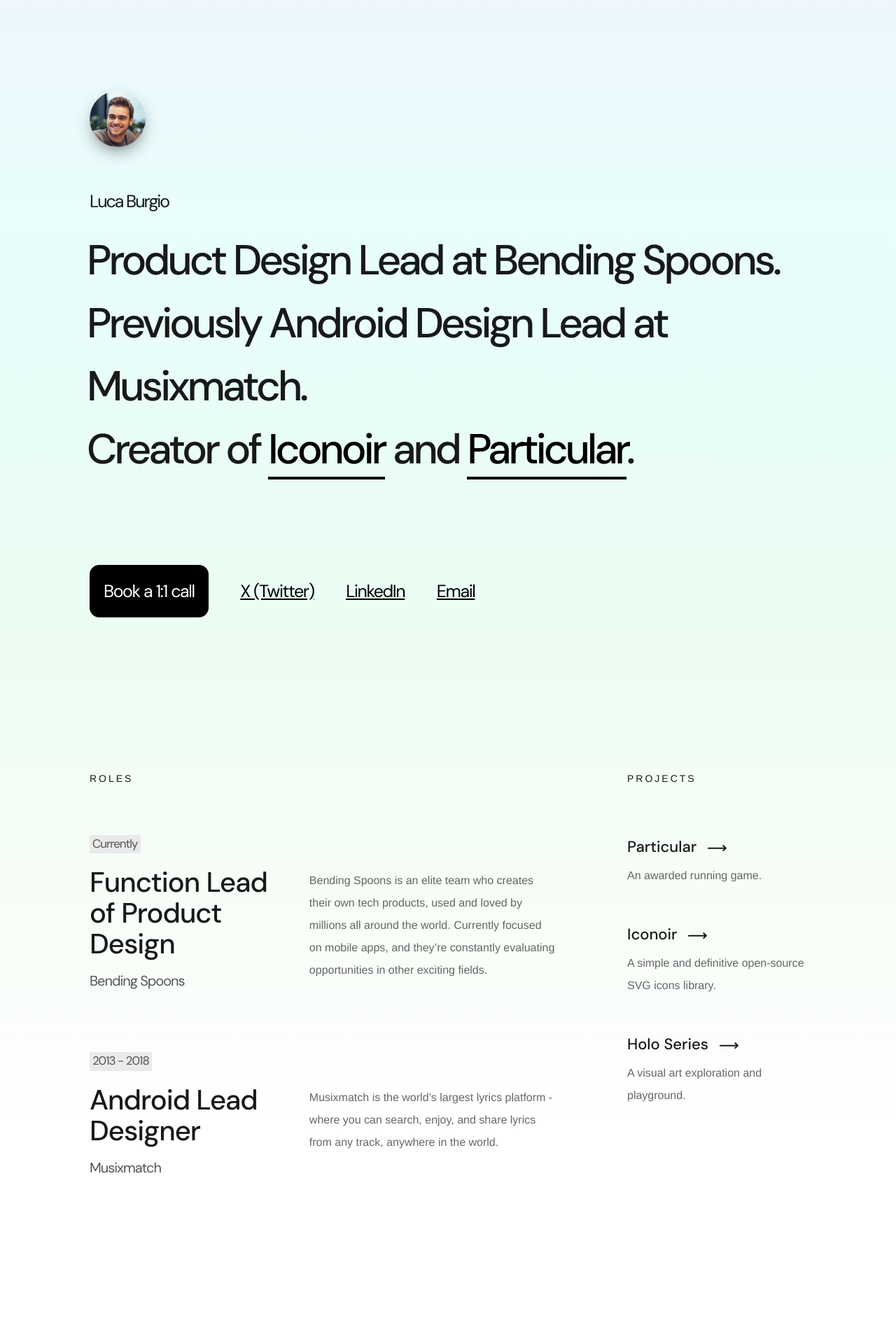
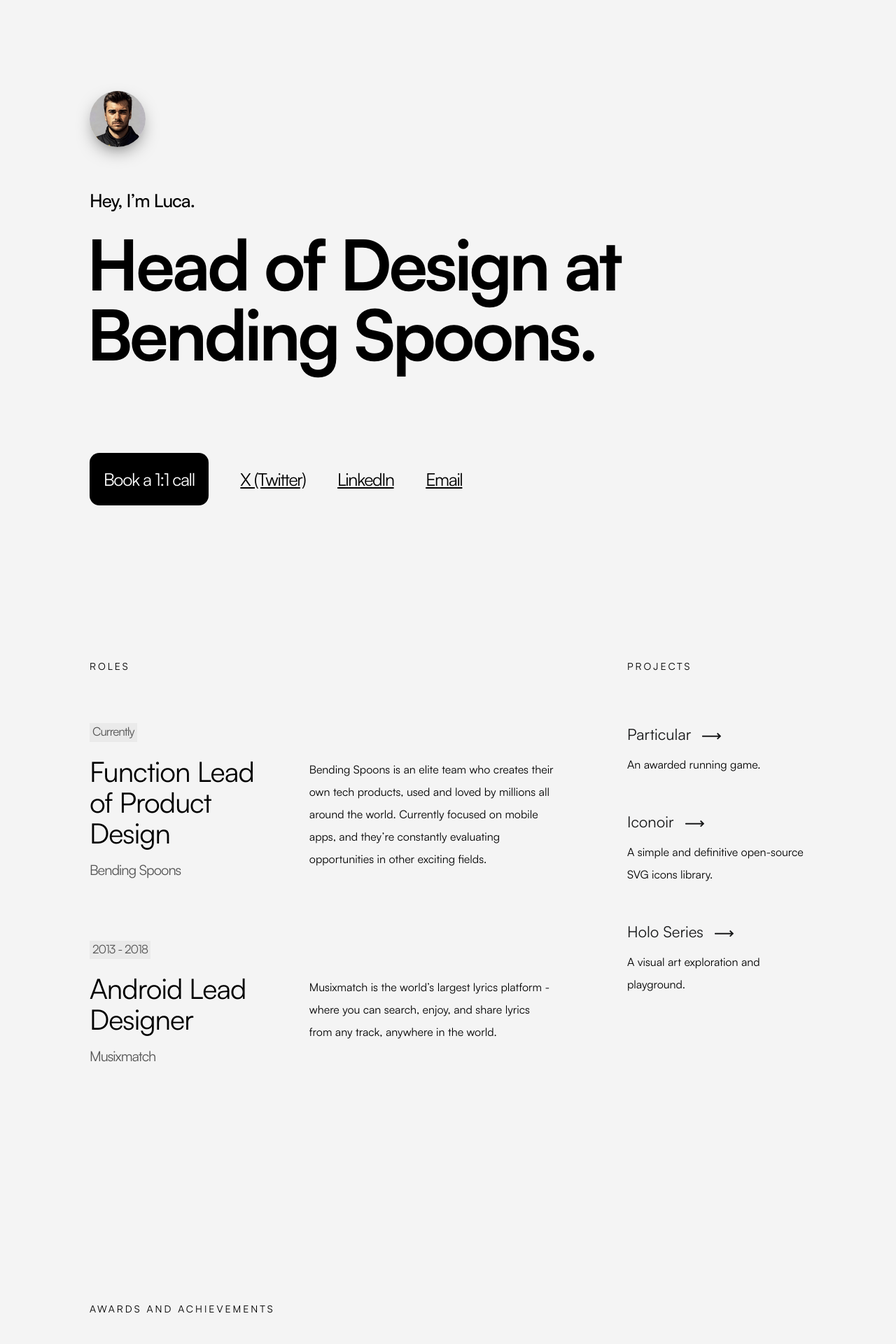
Before and after one commit to lucaburgio/lucaburgio.com, a PHP site: page / in a window 1280 px wide. Shown: the top 1920 px of the page at 70% size. Run offline with PHP 8.4, Linux system fonts and the light colour scheme; some web fonts are replaced.

Commit message:
fix: first cleaning

```diff
--- a/css/default.css
+++ b/css/default.css
@@ -1,77 +1,79 @@
-@import url('https://rsms.me/inter/inter-ui.css');
-@import url('https://fonts.googleapis.com/css2?family=DM+Sans:wght@400;500;700&display=swap');
-
+:root {
+  --bg: #F4F4F4;
+}
+@font-face {
+  font-family: 'Satoshi-Regular';
+  src: url('../fonts/Satoshi-Regular.woff') format('woff');
+       font-weight: 400;
+       font-display: swap;
+       font-style: normal;
+}
+@font-face {
+  font-family: 'Satoshi-Medium';
+  src: url('../fonts/Satoshi-Medium.woff') format('woff');
+       font-weight: 500;
+       font-display: swap;
+       font-style: normal;
+}
+@font-face {
+  font-family: 'Satoshi-Bold';
+  src: url('../fonts/Satoshi-Bold.woff') format('woff');
+       font-weight: 700;
+       font-display: swap;
+       font-style: normal;
+}
+body{
+  font-family: 'Satoshi-Regular', sans-serif;
+  text-rendering: geometricPrecision;
+  margin: 0;
+  letter-spacing: 0;
+  font-size: 20px;
+  line-height: 1.5;
+  background-color: var(--bg);
+}
 html{
 	-ms-text-size-adjust: 100%;
-    -webkit-text-size-adjust: 100%;
+  -webkit-text-size-adjust: 100%;
+}
+.bold-head{
+  font-family: 'Satoshi-Medium';
+  margin-bottom: 10px;
+  font-size: 1.3em;
+  letter-spacing: -1px;
+}
+.title{
+  font-family: 'Satoshi-Bold';
+  width: 100%;
+  font-size: 5em;
+  line-height: 1;
+  letter-spacing: -4px;
+  margin-bottom: 120px;
+  margin-left: -4px;
+  margin-top: 20px;
+}
+.title a{
+  color:black;
+  text-decoration: none;
+  border-bottom: 4px solid #000;
+  box-shadow: inset 0 0px 0 #000;
+  transition-duration: 150ms;
+}
+.title a:hover{
+  color:#fff;
+	background-size: 400% 400%;
+  box-shadow: inset 0 100px 0 #000;
+	animation: gradient 4s ease infinite;
+	height: 100vh;
 }
 .header{
   width: 100%;
   height:1600px;
   position: absolute;
 }
-
-.header.shad{
-  z-index: -998;
-  background: linear-gradient(180deg, rgba(255, 255, 255, 0) 0%, rgba(255, 255, 255, 0) 50%, #FFFFFF 100%);
-}
-
-.header.grad{
-  z-index: -999;
-  background: linear-gradient(180deg, #f8e8fd 0%, #e8fefc 32.81%, #ebfcea 65.1%, #e3dfff 100%);
-  background-size: 200% 200%;
-  -webkit-animation: Animation 10s ease infinite;
-  -moz-animation: Animation 10s ease infinite;
-  animation: Animation 10s ease infinite;
-}
-
-@-webkit-keyframes Animation {
-  0%{background-position:10% 0%}
-  50%{background-position:91% 100%}
-  100%{background-position:10% 0%}
-}
-@-moz-keyframes Animation {
-  0%{background-position:10% 0%}
-  50%{background-position:91% 100%}
-  100%{background-position:10% 0%}
-}
-@keyframes Animation {
-  0%{background-position:10% 0%}
-  50%{background-position:91% 100%}
-  100%{background-position:10% 0%}
-}
-
 .label{
   background-color: #eaeaea;
   width: fit-content;
   padding: 4px;
-}
-.bubble{
-  width: 800px;
-  height: 800px;
-  position: fixed;
-  opacity: 0.2;
-}
-.test-bubble{
-  width: 2000px;
-  height: 2000px;
-  position: fixed;
-  opacity: 0.8;
-  background-size: 100% 100%;
-}
-.bubble.b100{
-  -webkit-filter: blur(100px);
-  -moz-filter: blur(100px);
-  -o-filter: blur(100px);
-  -ms-filter: blur(100px);
-  filter: blur(100px);
-}
-.bubble.b200{
-  -webkit-filter: blur(400px);
-  -moz-filter: blur(400px);
-  -o-filter: blur(400px);
-  -ms-filter: blur(400px);
-  filter: blur(400px);
 }
 .main-con{
 width: 1300px;
@@ -86,44 +88,6 @@
 .half5{width: 50%;margin-right: 20%;}
 .half6{width: 30%;}
 
-@keyframes cursorAnim {
-  from {
-      transform: scale(1);
-  }
-  to {
-      transform: scale(.9);
-  }
-}
-@keyframes cursorAnim3 {
-  0% {
-      transform: scale(1);
-  }
-  50% {
-      transform: scale(2.4);
-      opacity: 1;
-      background-color: black;
-  }
-  100% {
-      transform: scale(1);
-
-  }
-}
-
-.expand {
-  animation: cursorAnim3 .2s forwards;
-  border: 2px solid black;
-}
-
-
-body{
-  font-family: 'Inter UI', sans-serif;
-  text-rendering: geometricPrecision;
-  margin: 0;
-  letter-spacing: 0;
-  font-size: 20px;
-  line-height: 1.5;
-  color: rgba(0,0,0,.6);
-}
 .role{
   display: flex;
 }
@@ -135,28 +99,7 @@
 .role .role-descr{
   width: fit-content;
 }
-
-.btn{
-  text-decoration: none;
-  display: flex;
-  width: fit-content;
-}
-.btn div{
-  padding: 12px 22px;
-  background-color: black;
-  color: white;
-  border-radius: 40px;
-  font-size: 0.8em;
-  font-weight: 600;
-  margin-top: 22px;
-  transition-duration: 100ms;
-}
-.btn div:hover{
-  transform: scale(1.1);
-  transition-duration: 150ms;
-}
 .contacts {
-  font-family: 'DM Sans',sans-serif;
   font-size: 25px;
   display: inline-block;
   font-weight: 400;
@@ -178,34 +121,9 @@
   border-radius: 14px;
   background-color: #000;
 }
-
-.shot{
+.h7 {
   width: 100%;
 }
-.shot .shot-preview{
-  width: 100%;
-  padding-top: 72%;
-  background-color: #fafafa;
-  background-position: center;
-  background-size: 100%;
-  transition-duration: 200ms;
-}
-.shot .shot-preview:hover{
-  /*transform: scale(.95);*/
-  -webkit-box-shadow:inset 0px 0px 0px 3px #000;
-    -moz-box-shadow:inset 0px 0px 0px 3px #000;
-    box-shadow:inset 0px 0px 0px 3px #000;
-  transition-duration: 200ms;
-  background-size: 110%;
-}
-.shot .h7 {
-  width: 100%;
-}
-.black100{color:#18191A;}
-.black80{color:rgba(0,0,0,.8);}
-.black60{color:rgba(0,0,0,.6);}
-.l-h2{line-height: 2;}
-.w4{font-weight: 400;}
 .w5{font-weight: 500;}
 .fs1{font-size: 0.85em;}
 	.a-special{text-decoration: none;text-decoration: none;padding-bottom: 2px;border-bottom-style: solid;
@@ -219,32 +137,7 @@
   border-bottom-width: 3px;
 }
 
-.title{
-  font-family: 'DM Sans',sans-serif;
-  font-weight: 700;
-  width: 100%;
-  font-size: 3em;
-  font-weight: 500;
-  line-height: 1.5;
-  letter-spacing: -4px;
-  margin-bottom: 120px;
-  margin-left: -4px;
-  margin-top: 20px;
-}
-.title a{
-  color:black;
-  text-decoration: none;
-  border-bottom: 4px solid #000;
-  box-shadow: inset 0 0px 0 #000;
-  transition-duration: 150ms;
-}
-.title a:hover{
-  color:#fff;
-	background-size: 400% 400%;
-  box-shadow: inset 0 100px 0 #000;
-	animation: gradient 4s ease infinite;
-	height: 100vh;
-}
+
 
 @keyframes gradient {
 	0% {
@@ -259,7 +152,6 @@
 }
 
 .h6 {
-  font-family: 'DM Sans', sans-serif;
   font-weight: 500;
   font-size: 2em;
   letter-spacing: -1px;
@@ -274,13 +166,7 @@
   line-height: 2;
 }
 .sub-head{font-size: 0.7em;font-weight: 500;letter-spacing: 3px;margin-bottom: 70px;}
-.bold-head{
-  font-family: 'DM Sans', sans-serif;
-  margin-bottom: 10px;
-  font-weight: 400;
-  font-size: 25px;
-  letter-spacing: -2px;
-}
+
 .projects-item,.cta{
   width: fit-content;
   display: flex;
@@ -360,7 +246,6 @@
 }
 
 .h7 a{font-weight: 600;}
-.trasl{font-family: 'DM Sans', sans-serif;}
 .trasl:hover {transform: translatex(10px);transition: all .2s;}
 
 .mt0{margin-top: 0px!important;}
@@ -473,9 +358,6 @@
   font-size: 3em;
   width: 100%;
 }
-.shot{
-  width: 100%;
-}
 
 
 .half1,.half2,.half3,.half4,.half5{width: 100%;margin:0;text-align: left;}
@@ -500,9 +382,6 @@
   width: 70px;
   height: 70px;
   margin: 50px 0 20px 0;
-}
-.shot{
-  width: 100%;
 }
 .title{width:100%;font-size: 2.3em;font-weight: 500;line-height: 1.2;letter-spacing: -3px;margin-bottom: 90px;}
 .hl1-section{padding: 60px 0;margin: 60px 0;}
@@ -566,5 +445,5 @@
   margin-right: 0;
   text-align: center;
 }
-.iconoir, .bubbles{display: none;}
+.iconoir{display: none;}
 }
--- a/index.html
+++ b/index.html
@@ -8,7 +8,7 @@
 		<meta name="description" content="I’m Luca. Product Designer currently based in Milan. Designing pixel stories at Bending Spoons." />
 		<meta name="author" content="Luca Burgio" />
 		<link rel="shortcut icon" href="images/favicon.png">
-		<link rel="stylesheet" type="text/css" href="css/default.min.css?v=4.52" />
+		<link rel="stylesheet" type="text/css" href="css/default.css?v=5.0" />
 		<script src='js/jquery202.min.js'></script>
 		<script src="js/modernizr.custom.js"></script>
 		<script src="js/anime.min.js"></script>
@@ -33,10 +33,6 @@
 
 	</head>
 	<body>
-		<!-- test GitHub Pages -->
-		<div class="header shad"></div>
-		<div class="header grad"></div>
-
 		<div class='main-con'>
 			<script>
 			  (function(i,s,o,g,r,a,m){i['GoogleAnalyticsObject']=r;i[r]=i[r]||function(){
@@ -47,11 +43,11 @@
 			  ga('send', 'pageview');
 			</script>
 			<div class='avatar tooltip' onclick='Speak()'><span class="tooltiptext" id="saying">Hey! Click me.</span></div>
-			<div class='bold-head black100'>Luca Burgio</div>
-			<div class="title black100">
-				Product Design Lead at Bending Spoons.<br>
-				Previously Android Design Lead at Musixmatch.<br>
-				Creator of <a href="https://iconoir.com">Iconoir</a> and <a href="https://lucaburgio.com/insight/the-making-of-particular">Particular</a>.
+			<div class='bold-head '>Hey, I’m Luca.</div>
+			<div class="title ">
+				Head of Design at Bending Spoons.<br>
+				<!--Previously Android Design Lead at Musixmatch.<br>
+				Creator of <a href="https://iconoir.com">Iconoir</a> and <a href="https://lucaburgio.com/insight/the-making-of-particular">Particular</a>.-->
 			</div>
 			<div class="contacts-cont">
 				<a class="contacts button" href="/book">Book a 1:1 call</a>
@@ -65,27 +61,27 @@
 			<div class='main-con flex'>
 				<div class='half1'>
 
-					<div class='sub-head black100'>ROLES</div>
+					<div class='sub-head '>ROLES</div>
 				<div class='role mb90'>
-					<div class='role-title h6 black100 w5'>
-						<div class='gray mb20 w4 label' style='font-size:17px'>Currently</div>
+					<div class='role-title h6  w5'>
+						<div class='gray mb20 label' style='font-size:17px'>Currently</div>
 						Function Lead of Product Design
-						<div class='gray mt20 w4' style='font-size:20px'>Bending Spoons</div>
+						<div class='gray mt20' style='font-size:20px'>Bending Spoons</div>
 					</div>
-					<div class='role-descr h8 black60 mt50'>Bending Spoons is an elite team who creates their own tech products, used and loved by millions all around the world. Currently focused on mobile apps, and they’re constantly evaluating opportunities in other exciting fields.</div>
+					<div class='role-descr h8  mt50'>Bending Spoons is an elite team who creates their own tech products, used and loved by millions all around the world. Currently focused on mobile apps, and they’re constantly evaluating opportunities in other exciting fields.</div>
 				</div>
 				<div class='role mb140'>
-					<div class='role-title h6 black100 w5'>
-						<div class='gray mb20 w4 label' style='font-size:17px'>2013 - 2018</div>
+					<div class='role-title h6  w5'>
+						<div class='gray mb20  label' style='font-size:17px'>2013 - 2018</div>
 						Android Lead Designer
-						<div class='gray mt20 w4' style='font-size:20px'>Musixmatch</div></div>
-					<div class='role-descr h8 black60 mt50'>Musixmatch is the world’s largest lyrics platform - where you can search, enjoy, and share lyrics from any track, anywhere in the world.</div>
+						<div class='gray mt20 ' style='font-size:20px'>Musixmatch</div></div>
+					<div class='role-descr h8  mt50'>Musixmatch is the world’s largest lyrics platform - where you can search, enjoy, and share lyrics from any track, anywhere in the world.</div>
 				</div>
 			</div>
 
 				<div class='half2'>
 
-					<div class='sub-head black100'>PROJECTS</div>
+					<div class='sub-head '>PROJECTS</div>
 
 					<a href="https://lucaburgio.com/insight/the-making-of-particular" class='projects-item'>
 						<div class='h7 w5 trasl'>Particular
@@ -94,7 +90,7 @@
 							</svg>
 						</div>
 					</a>
-					<div class='h8 black60 mt10 mb50'>An awarded running game.
+					<div class='h8  mt10 mb50'>An awarded running game.
 					</div>
 
 					<a href="https://iconoir.com" class='projects-item'>
@@ -106,7 +102,7 @@
 						</div>
 					</a>
 
-					<div class='h8 black60 mt10 mb50'>A simple and definitive open-source SVG icons library.</div>
+					<div class='h8  mt10 mb50'>A simple and definitive open-source SVG icons library.</div>
 
 
 					<a href="https://www.instagram.com/holoseries/" class='projects-item'>
@@ -118,22 +114,20 @@
 						</div>
 					</a>
 
-					<div class='h8 black60 mt10 mb50'>A visual art exploration and playground.</div>
+					<div class='h8  mt10 mb50'>A visual art exploration and playground.</div>
 				</div>
 			</div>
 		</div>
 		<div class='hl1-section mt0' style='margin-bottom:0px;'>
 			<div class='main-con flex'>
-				<div class='sub-head black100 w100'>AWARDS AND ACHIEVEMENTS</div>
+				<div class='sub-head  w100'>AWARDS AND ACHIEVEMENTS</div>
 			</div>
 			<div class='main-con flex'>
 				<div class='half3'>
 
 					<div class="award particular"></div>
-					<div class='h8 black60 mt50'>Particular was featured by Apple in Europe the first week of the release, in 2016. The game, available for iOS and Android reached <b class='black100'>756.000 downloads.</b></div>
-					<div class='h8 black60 mt50 mb50'>The game was born as a personal exploration of the world behind Unity Engine. Particular took 6 months of work, crafted in my spare time.</div>
-
-					<!--<a class="btn" href="https://lucaburgio.com/insight/the-making-of-particular"><div>Read the story</div></a>-->
+					<div class='h8  mt50'>Particular was featured by Apple in Europe the first week of the release, in 2016. The game, available for iOS and Android reached <b class=''>756.000 downloads.</b></div>
+					<div class='h8  mt50 mb50'>The game was born as a personal exploration of the world behind Unity Engine. Particular took 6 months of work, crafted in my spare time.</div>
 
 					<a href="https://lucaburgio.com/insight/the-making-of-particular" class='cta'>
 						<div class='h7 w5 trasl'>Read the story
@@ -151,8 +145,8 @@
 						<div class="award mxm3"></div>
 						<div class="award mxm4"></div>
 					</div>
-					<div class='h8 black60 mt10 s1hs'>As Product Designer and Android Lead Designer at Musixmatch, I was involved in the entire product process of the company. We reached important goals during the years with a neat design and new features.</div>
-					<div class='h8 black60 mt50 s1hs'>The product was largely spread out to Android, iOS, TV, Watch and web.</div>
+					<div class='h8  mt10 s1hs'>As Product Designer and Android Lead Designer at Musixmatch, I was involved in the entire product process of the company. We reached important goals during the years with a neat design and new features.</div>
+					<div class='h8  mt50 s1hs'>The product was largely spread out to Android, iOS, TV, Watch and web.</div>
 				</div>
 				</div>
 			</div>
@@ -164,29 +158,29 @@
 		<div class='hl1-section' style='margin-bottom:0px;'>
 			<div class='main-con flex'>
 				<div class='half5'>
-					<div class='sub-head black100'>TALKS</div>
+					<div class='sub-head '>TALKS</div>
 
 					<div style='border-bottom: 1px solid #D9D9D9;' class='mb50'>
-						<div class='h6 black100 w5' style='max-width: 280px;'>Politecnico di Milano</div>
-						<div class='h8 black60 mt30 mb50'>Presenting 'Process of designing Products'. The complete process behind the build of a product, in that case, an app. The entire flow, starting from the User Experience and the wireframing, The Design, The Prototyping, The Finalization and the last step, the Development.</div>
+						<div class='h6  w5' style='max-width: 280px;'>Politecnico di Milano</div>
+						<div class='h8  mt30 mb50'>Presenting 'Process of designing Products'. The complete process behind the build of a product, in that case, an app. The entire flow, starting from the User Experience and the wireframing, The Design, The Prototyping, The Finalization and the last step, the Development.</div>
 					</div>
 
 					<div style='border-bottom: 1px solid #D9D9D9;' class='mb50'>
-						<div class='h6 black100 w5' style='max-width: 280px;'>Dribbble Event Milan 2019</div>
-						<div class='h8 black60 mt30 mb50'>The Dribbble event at Bending Spoons HQ, in Milan. Presenting Figma, Prototyping tools and the process of designing products.</div>
+						<div class='h6  w5' style='max-width: 280px;'>Dribbble Event Milan 2019</div>
+						<div class='h8  mt30 mb50'>The Dribbble event at Bending Spoons HQ, in Milan. Presenting Figma, Prototyping tools and the process of designing products.</div>
 					</div>
 
 					<div style='border-bottom: 1px solid #D9D9D9;' class='mb50'>
-						<div class='h6 black100 w5' style='max-width: 280px;'>Polimi Interaction Design Class</div>
-						<div class='h8 black60 mt30 mb50'>Presenting the use of prototypes to improve the Design Process and to avoid common UX mistakes, and common rules to consider during the study of an efficient User Experience.</div>
+						<div class='h6  w5' style='max-width: 280px;'>Polimi Interaction Design Class</div>
+						<div class='h8  mt30 mb50'>Presenting the use of prototypes to improve the Design Process and to avoid common UX mistakes, and common rules to consider during the study of an efficient User Experience.</div>
 					</div>
 
 				</div>
 				<div class='half6'>
-					<div class='sub-head black100'>ARTICLES</div>
+					<div class='sub-head '>ARTICLES</div>
 
-					<div class='h6 black100 w5'>The Making Of Particular</div>
-					<div class='h8 black60 mt30 mb50'>Most of you probably don't know about Particular and its story because I had never decided to publish it – until now – four years later. [...]</div>
+					<div class='h6  w5'>The Making Of Particular</div>
+					<div class='h8  mt30 mb50'>Most of you probably don't know about Particular and its story because I had never decided to publish it – until now – four years later. [...]</div>
 
 					<a href="https://lucaburgio.com/insight/the-making-of-particular" class='cta mb100'>
 						<div class='h7 w5 trasl'>Read
@@ -196,8 +190,8 @@
 						</div>
 					</a>
 
-					<div class='h6 black100 w5'>How we boosted our design process</div>
-					<div class='h8 black60 mt30 mb50'>In 2018, Bending Spoons switched from Sketch to Figma. We evaluated the benefits and the reasons behind the change. Now Figma allows us to work in a faster and simpler way with developers and also teams not directly involved in the specific design process [...]</div>
+					<div class='h6  w5'>How we boosted our design process</div>
+					<div class='h8  mt30 mb50'>In 2018, Bending Spoons switched from Sketch to Figma. We evaluated the benefits and the reasons behind the change. Now Figma allows us to work in a faster and simpler way with developers and also teams not directly involved in the specific design process [...]</div>
 
 					<a href="https://lucaburgio.com/insight/how-we-boosted-our-design-process" class='cta'>
 						<div class='h7 w5 trasl'>Read
@@ -213,12 +207,12 @@
 		<div class='hl1-section' style='margin:0;background: linear-gradient(100.12deg, #F8E0FF 0%, #E9FBF9 32.81%, #EEF8ED 65.1%, #F4F5E0 100%);'>
 			<div class='main-con flex' style="padding: 100px 0 100px 0;">
 				<div class='half5'>
-					<div class='sub-head black100'>OPEN SOURCE</div>
+					<div class='sub-head '>OPEN SOURCE</div>
 
 
 					<div class='mb50'>
-						<div class='h6 black100 w5' style='max-width: 280px;'><a style="text-decoration: none;color: black;" href="http://iconoir.com">Iconoir</a></div>
-						<div class='h8 black60 mt30 mb50' style='opacity: 0.7;'>Iconoir is one of the biggest open source SVG Icons libraries. No premium icons, no email sign-up, no newsletters. <br><br> Iconoir is available on Figma, React and React Libraries, CSS and happily integrated in Framer.</div>
+						<div class='h6  w5' style='max-width: 280px;'><a style="text-decoration: none;color: black;" href="http://iconoir.com">Iconoir</a></div>
+						<div class='h8  mt30 mb50' style='opacity: 0.7;'>Iconoir is one of the biggest open source SVG Icons libraries. No premium icons, no email sign-up, no newsletters. <br><br> Iconoir is available on Figma, React and React Libraries, CSS and happily integrated in Framer.</div>
 					</div>
 
 					<a href="https://iconoir.com" class='cta'>
```
Also changed, not shown: book/index.html (+36 -38 lines), css/default.min.css (deleted), fonts/Satoshi-Bold.woff (added), fonts/Satoshi-Medium.woff (added), fonts/Satoshi-Regular.woff (added), images/profile.png.
